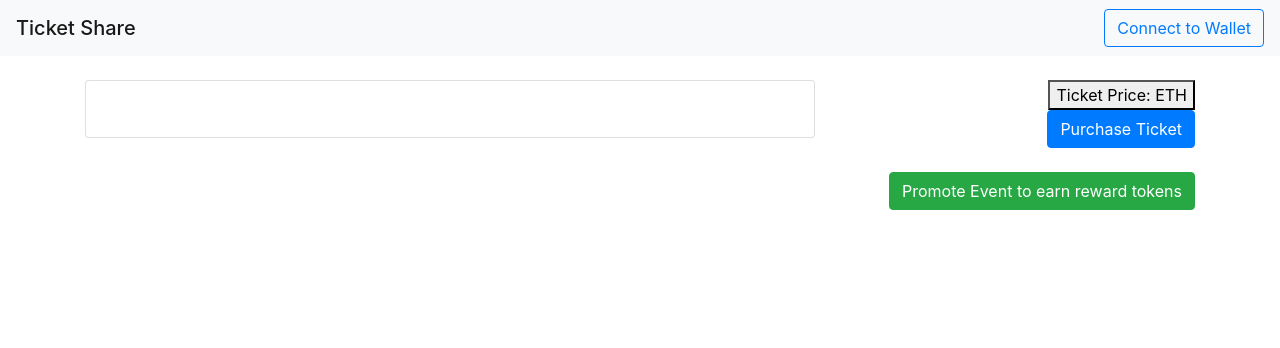
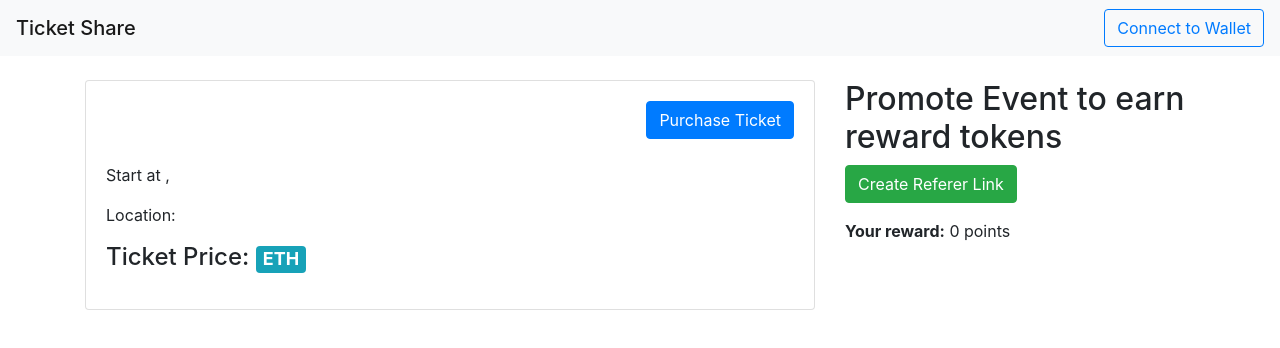
Before and after one commit to RLNYC/EthGlobal_TicketShare, a React (Create React App) app: page /event/1/1 in a window 1280 px wide. Shown: the top 348 px of the page. Built offline with nearby package versions, Linux system fonts and the light colour scheme.

Commit message:
add reward feature for referer

```diff
--- a/src/App.js
+++ b/src/App.js
@@ -83,9 +83,20 @@ function App() {
             account={account}
             setTicketEventCount={setTicketEventCount}  />
         </Route>
+        <Route path="/event/:id/:referLink/:referer">
+          <EventDetail
+            ticketEventBlockchain={ticketEventBlockchain}
+            account={account} />
+        </Route>
+        <Route path="/event/:id/:referLink">
+          <EventDetail
+            ticketEventBlockchain={ticketEventBlockchain}
+            account={account} />
+        </Route>
         <Route path="/event/:id">
           <EventDetail
-            ticketEventBlockchain={ticketEventBlockchain} />
+            ticketEventBlockchain={ticketEventBlockchain}
+            account={account} />
         </Route>
         <Route path="/">
           {account
--- a/src/components/WalletModal.js
+++ b/src/components/WalletModal.js
@@ -17,8 +17,6 @@ function WalletModal({ openWithTorus, openWithMetaMask }){
                             <div className="d-flex flex-column align-items-center">
                                 <button
                                     className="btn btn-primary btn-lg w-50 mb-3"
-                                    src="/images/portis_icon.png"
-                                    alt="Portis"
                                     onClick={openWithTorus}
                                     data-dismiss="modal"
                                 >
--- a/src/pages/EventDetail.js
+++ b/src/pages/EventDetail.js
@@ -1,9 +1,11 @@
 import React, { useEffect, useState } from 'react';
 import { useParams } from 'react-router-dom';
 
-function EventDetail({ ticketEventBlockchain }) {
-    const { id } = useParams();
+function EventDetail({ ticketEventBlockchain, account }) {
+    const { id, referLink, referer } = useParams();
     const [ticketEvent, setTicketEvent] = useState({});
+    const [isReferer, setIsReferer] = useState(false);
+    const [point, setPoint] = useState(0);
 
     useEffect(() => {
         const getTicketEvents = async () => {
@@ -11,10 +13,54 @@ function EventDetail({ ticketEventBlockchain }) {
 
             setTicketEvent(event);
         }
-        if(ticketEventBlockchain) getTicketEvents();
-    }, [ticketEventBlockchain, id])
 
-    console.log(ticketEvent);
+        const getUserReward = async () => {
+            const reward = await ticketEventBlockchain.methods.getUserPoint(id, referLink || account, account).call();
+            console.log(reward, 're')
+            setPoint(reward);
+        }
+
+        const checkUserIsReferer = async () => {
+            const isReferer = await ticketEventBlockchain.methods.userIsReferer(id, referLink || account, account).call();
+            setIsReferer(isReferer);
+        }
+
+        if(ticketEventBlockchain){
+            getTicketEvents();
+            checkUserIsReferer();
+            getUserReward()
+        }
+
+    }, [ticketEventBlockchain, id, account, referLink])
+
+    const createReferer = async () => {
+        let res;
+        if(referLink){
+            res = await ticketEventBlockchain.methods.addReferer(id, referLink).send({ from: account });
+        }
+        else{
+            res = await ticketEventBlockchain.methods.createReferer(id).send({ from: account });
+        }
+
+        setIsReferer(true);
+    }
+
+    const purchaseTicket = async () => {
+        await ticketEventBlockchain.methods.sendPoints(id, referLink, referer || referLink ).send({ from: account });
+
+        const reward = await ticketEventBlockchain.methods.getUserPoint(id, referLink || account, account).call();
+        console.log(reward)
+        setPoint(reward);
+    }
+
+    const copyRefererLink = () => {
+        if(referer){
+            navigator.clipboard.writeText(`${window.location.href}/${account}/${referer}`);
+        }
+        else{
+            navigator.clipboard.writeText(`${window.location.href}/${account}`);
+        }
+    }
 
     return (
         <div className="container">
@@ -22,23 +68,37 @@ function EventDetail({ ticketEventBlockchain }) {
                 <div className="col-sm-12 col-md-8">
                     <div className="card">
                         <div className="card-body">
-                            <h2>{ticketEvent?.name}</h2>
-                            <p>{ticketEvent?.date}</p>
-                            <p>{ticketEvent?.location}</p>
+                            <div className="d-flex justify-content-between">
+                                <h2>{ticketEvent?.name}</h2>
+                                <button className="btn btn-primary mb-4" onClick={purchaseTicket}>
+                                    Purchase Ticket
+                                </button>
+                            </div>
+                            <p>Start at {ticketEvent?.date}, {ticketEvent?.time}</p>
+                            <p>Location: {ticketEvent?.location}</p>
                             <p>{ticketEvent?.description}</p>
+                            <h4>
+                                Ticket Price: <span className="badge badge-info">{ticketEvent.ticketPrice && window.web3.utils.fromWei(ticketEvent.ticketPrice, 'ether')} ETH</span>
+                            </h4>
+                            <p></p>
                         </div>
                     </div>
                 </div>
 
-                <div className="col-sm-12 col-md-4 d-flex flex-column align-items-end">
-                    <button>Ticket Price: {ticketEvent.ticketPrice && window.web3.utils.fromWei(ticketEvent.ticketPrice, 'ether')} ETH</button>
-                    <button className="btn btn-primary mb-4">
-                        Purchase Ticket
-                    </button>
+                <div className="col-sm-12 col-md-4">
+                    <h2>Promote Event to earn reward tokens</h2>
+                    { isReferer ? (
+                        <>
+                            <button className="btn btn-success" onClick={copyRefererLink}>
+                                Copy Link
+                            </button>
 
-                    <button className="btn btn-success">
-                        Promote Event to earn reward tokens
-                    </button>
+                        </>
+                    ) : <button className="btn btn-success" onClick={createReferer}>
+                            Create Referer Link
+                        </button>
+                    }
+                    <p className="mt-3"><strong>Your reward:</strong> {point} points</p>
                 </div>
             </div>
         </div>
--- a/src/pages/Main.js
+++ b/src/pages/Main.js
@@ -31,7 +31,7 @@ function Main({ ticketEventBlockchain, ticketEventCount }) {
                     <div className="card-body">
                         <div className="row">
                             <div className="col-sm-6" >
-                                <h2><Link to={`/event/1`}>{ticketEvent.name}</Link></h2>
+                                <h2><Link to={`/event/${ticketEvent.eventId}`}>{ticketEvent.name}</Link></h2>
                                 <p>{ticketEvent.date} {ticketEvent.time}</p>
                                 <p>{ticketEvent.location}</p>
                                 <p>{window.web3.utils.fromWei(ticketEvent.ticketPrice, 'ether')} ETH</p>
```
Also changed, not shown: 1 other file (tests, documents, lock files or other folders).
